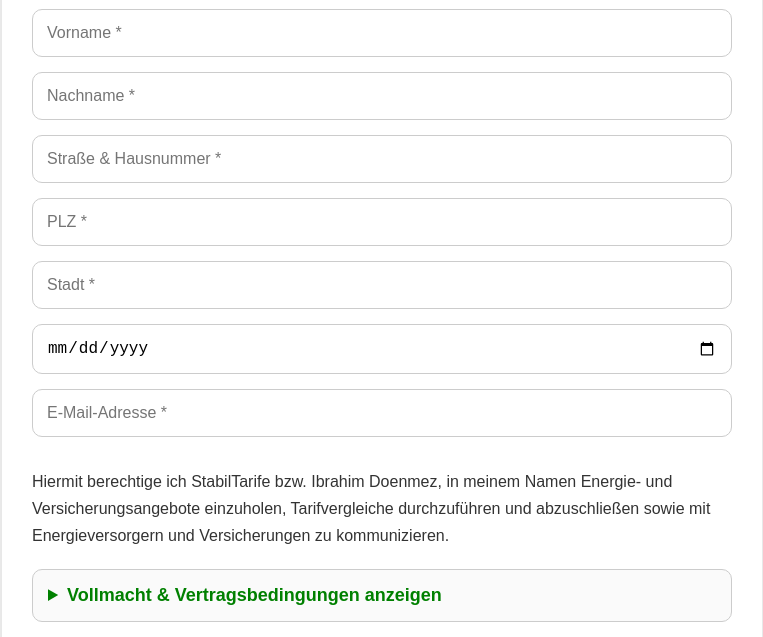
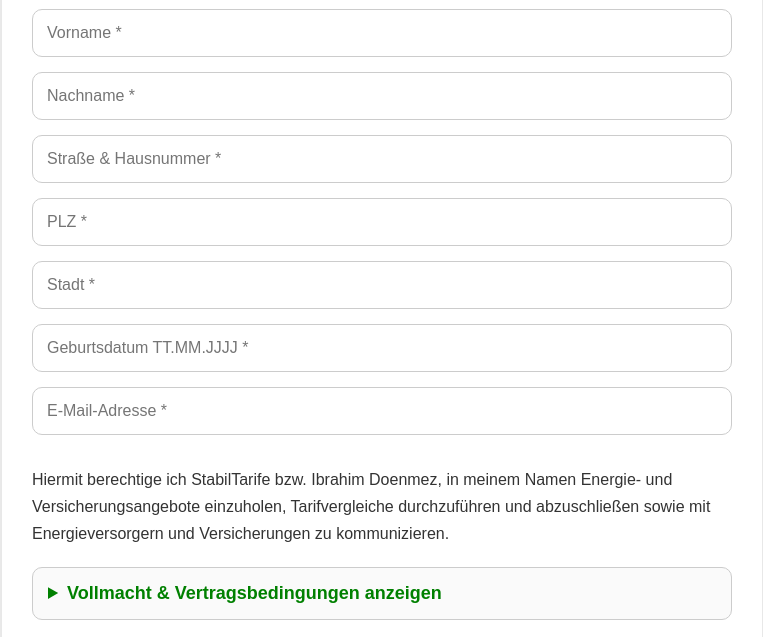
Before and after one commit to ibodoen-del/freigabe, a website: page index.html in a window 1280 px wide. Shown: the part 122-759 px from the top of the page, without its empty margins (258-1021 px from the left). Drawn offline with nearby package versions, Linux system fonts and the light colour scheme.

Commit message:
Update index.html

```diff
--- a/index.html
+++ b/index.html
@@ -106,10 +106,9 @@
 
 <input
 id="geburtsdatum"
-type="date"
+type="text"
+placeholder="Geburtsdatum TT.MM.JJJJ *"
 required
-placeholder="Geburtsdatum *"
-style="color:black;"
 >
 
 <input id="email" type="email" placeholder="E-Mail-Adresse *" required>
```
